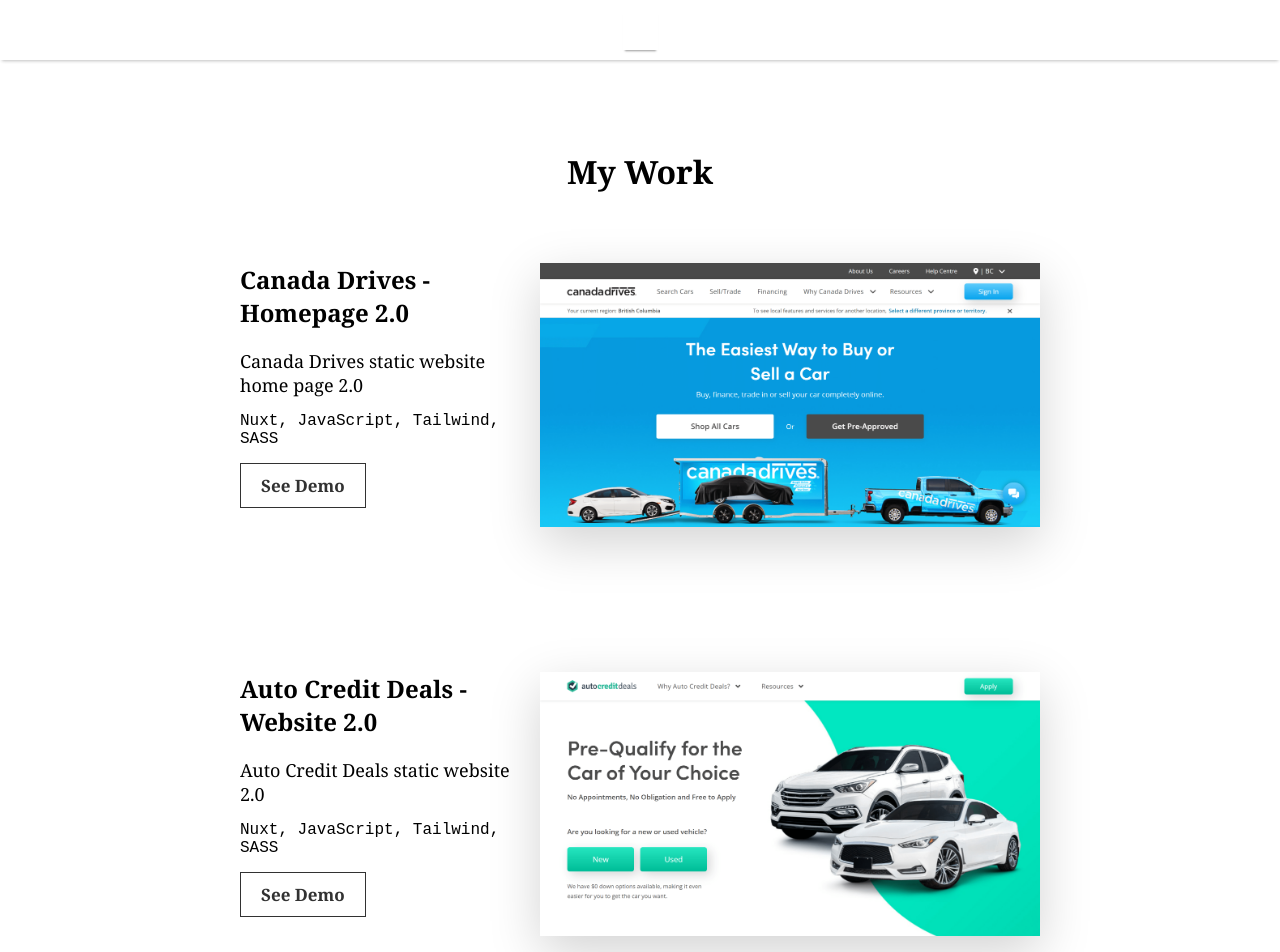
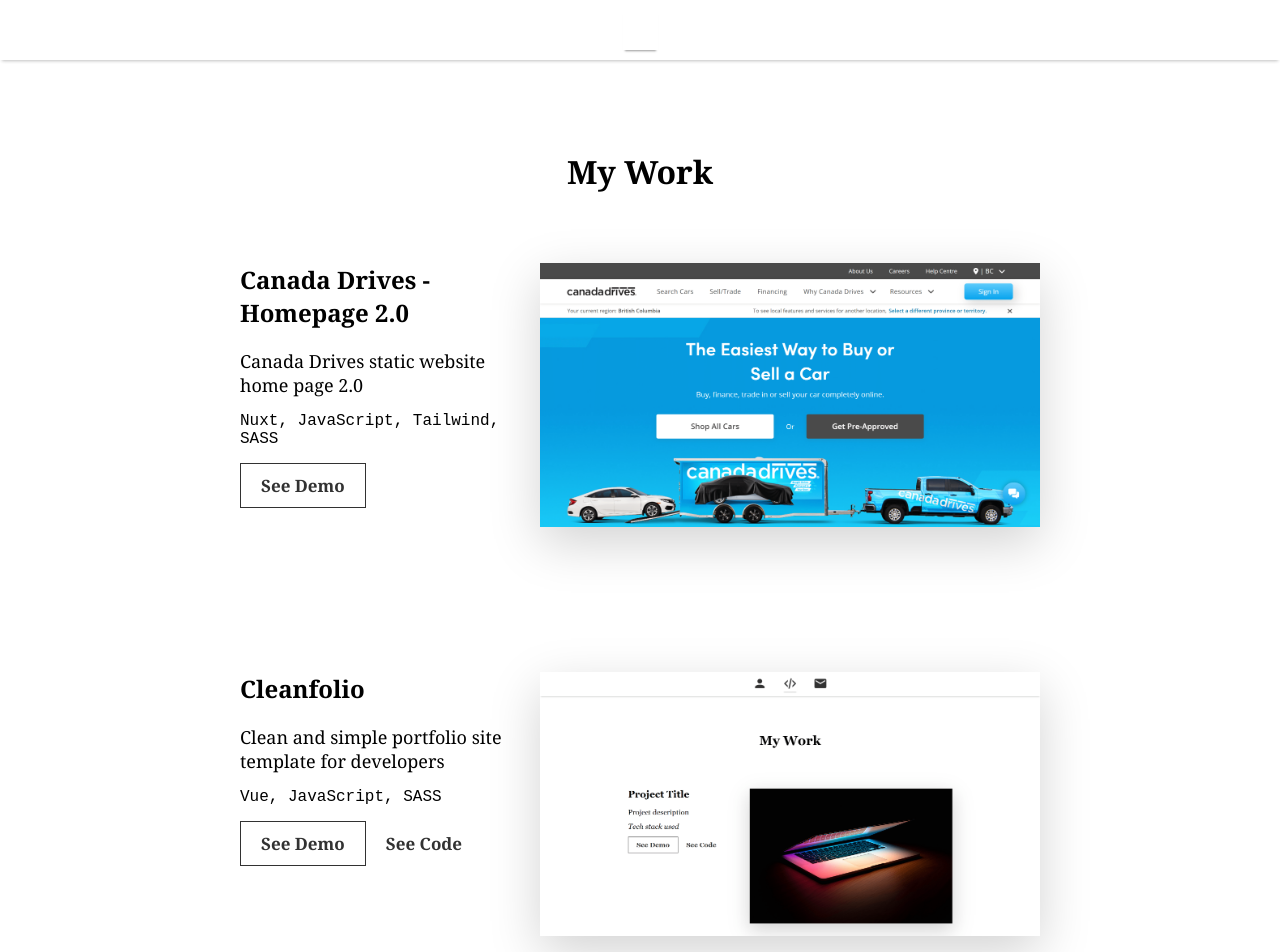
Before and after one commit to nickl-dev/portfolio-vue, a Vue app: page /my-work in a window 1280 px wide. Shown: the top 952 px of the page. Built offline with nearby package versions, Linux system fonts and the light colour scheme; some icons are missing.

Commit message:
-removed project

```diff
--- a/src/pages/MyWork.vue
+++ b/src/pages/MyWork.vue
@@ -20,7 +20,6 @@ import GreetingsScreenshot from "@/assets/project-screenshots/greetings-screensh
 import CleanfolioScreenshot from "@/assets/project-screenshots/cleanfolio-screenshot.png"
 import MyGradientScreenshot from "@/assets/project-screenshots/mygradient-screenshot.png"
 import CanadaDrivesScreenshot from "@/assets/project-screenshots/canadadrives-homepage-2.0-screenshot.png"
-import AutoCreditDealsScreenshot from "@/assets/project-screenshots/autocreditdeals-site-2.0-screenshot.png"
 
 export default {
   name: "MyWork",
@@ -36,13 +35,6 @@ export default {
           techStack: "Nuxt, JavaScript, Tailwind, SASS",
           image: CanadaDrivesScreenshot,
           demo: "https://www.canadadrives.ca/"
-        },
-        {
-          title: "Auto Credit Deals - Website 2.0",
-          description: "Auto Credit Deals static website 2.0",
-          techStack: "Nuxt, JavaScript, Tailwind, SASS",
-          image: AutoCreditDealsScreenshot,
-          demo: "https://autocreditdeals.ca/"
         },
         {
           title: "Cleanfolio",
```
